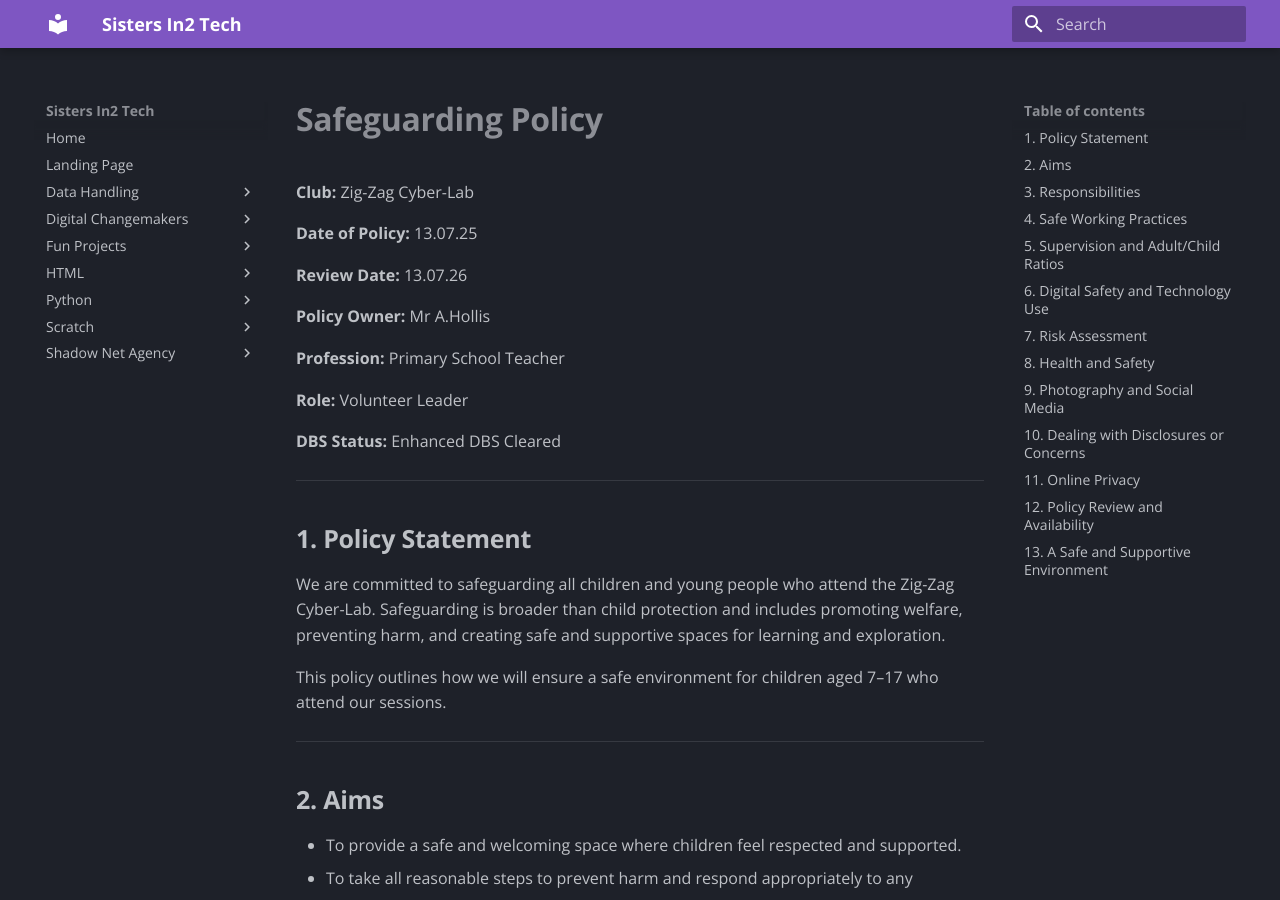
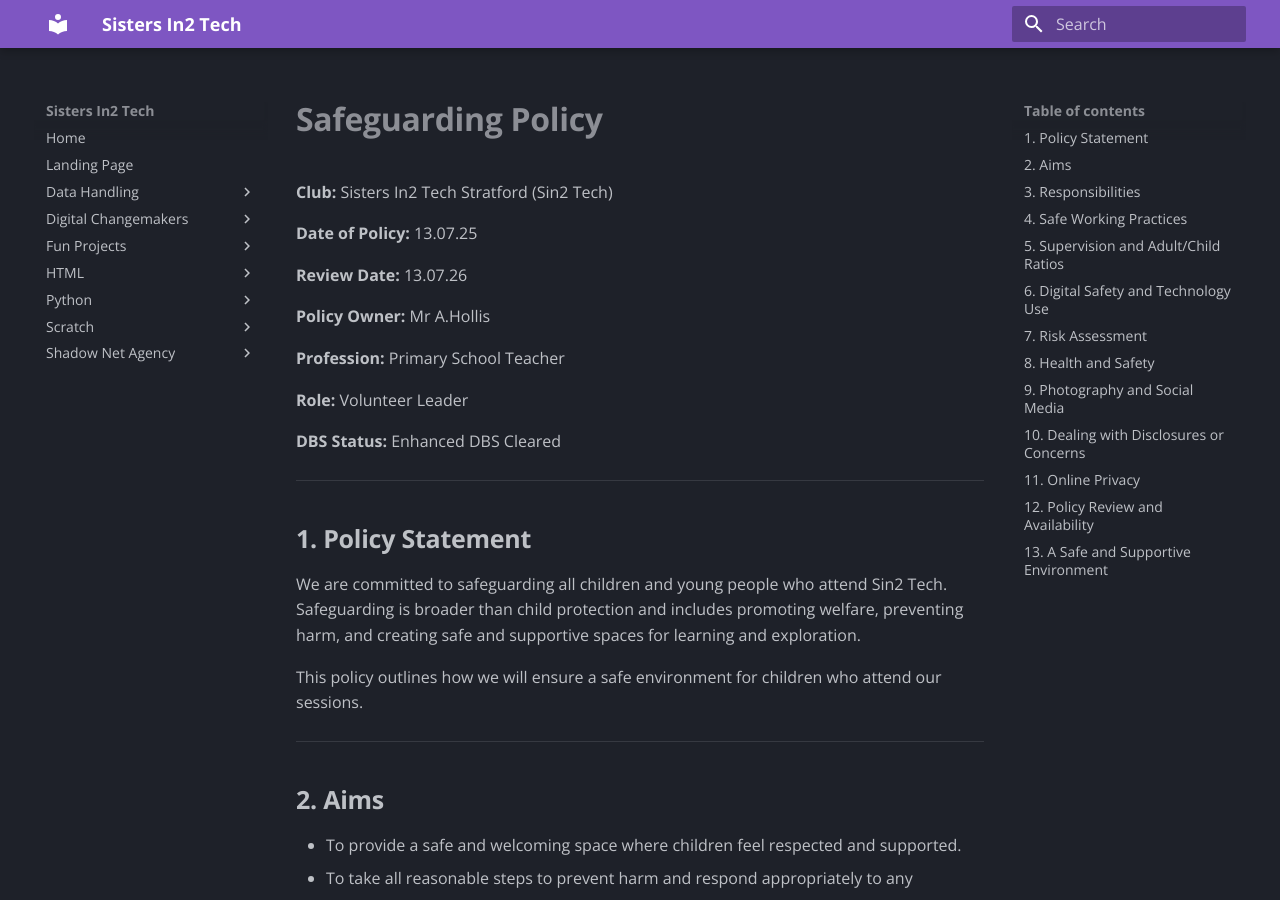
Before and after one commit to zigzaga00/zig-zag-cyber-lab-src, an MkDocs documentation site: the page built from docs/safeguarding.md, in a window 1280 px wide and 900 px high. Built offline with MkDocs 1.6.1 and Material for MkDocs 9.7.7, drawn with Linux system fonts in a browser that asks for light colours; some of the changed text lies outside the part shown.

```diff
--- a/docs/safeguarding.md
+++ b/docs/safeguarding.md
@@ -1,6 +1,6 @@
 # **Safeguarding Policy**
 
-**Club:** Zig-Zag Cyber-Lab
+**Club:** Sisters In2 Tech Stratford (Sin2 Tech)
 
 **Date of Policy:** 13.07.25
 
@@ -18,9 +18,9 @@
 
 ## **1. Policy Statement**
 
-We are committed to safeguarding all children and young people who attend the Zig-Zag Cyber-Lab. Safeguarding is broader than child protection and includes promoting welfare, preventing harm, and creating safe and supportive spaces for learning and exploration.
+We are committed to safeguarding all children and young people who attend Sin2 Tech. Safeguarding is broader than child protection and includes promoting welfare, preventing harm, and creating safe and supportive spaces for learning and exploration.
 
-This policy outlines how we will ensure a safe environment for children aged 7–17 who attend our sessions.
+This policy outlines how we will ensure a safe environment for children who attend our sessions.
 
 ---
 
@@ -98,13 +98,13 @@ Any concern or disclosure will be:
 - Taken seriously
 - Recorded factually and securely
 - Reported to the local safeguarding team or LADO (Local Authority Designated Officer)
-- Treated in line with the Zig-Zag Cyber-Lab's Child Protection Policy
+- Treated in line with Sin2 Tech's Child Protection Policy
 
 ---
 
 ## **11. Online Privacy**
 
-The Zig-Zag Cyber-Lab is committed to protecting children's privacy while they explore and create using technology.
+Sin2 Tech is committed to protecting children's privacy while they explore and create using technology.
 
 - We do not collect or store children’s personal data unless it is necessary for safeguarding, communication, or consent purposes, and only with permission from parents or carers.
 - Children will be supported to understand how to protect their own privacy online, including using safe usernames, not sharing personal information, and recognising when to ask for help.
@@ -117,7 +117,7 @@ The Zig-Zag Cyber-Lab is committed to protecting children's privacy while they e
 
 ## **13. A Safe and Supportive Environment**
 
-The Zig-Zag Cyber-Lab safeguarding approach is not only about protection — it is about creating the kind of space where children can be happy and thrive by feeling confident, valued, and inspired to learn.
+The Sin2 Tech safeguarding approach is not only about protection — it is about creating the kind of space where children can be happy and thrive by feeling confident, valued, and inspired to learn.
 
 We will:
 
```
Also changed, not shown: docs/child-protection.md (+3 -3 lines), docs/landing/landing.md (+5 -3 lines), site/child-protection/index.html, site/landing/landing/index.html, site/safeguarding/index.html, site/search/search_index.json, 1 other file.
